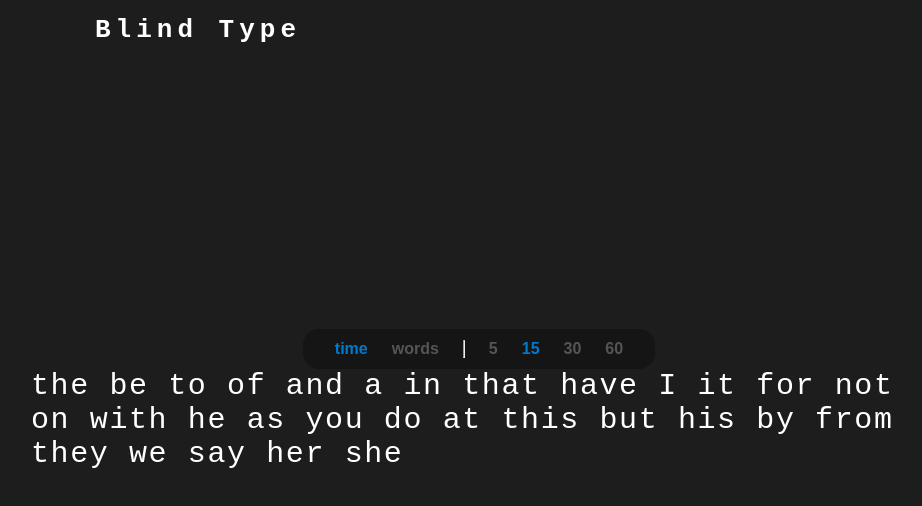
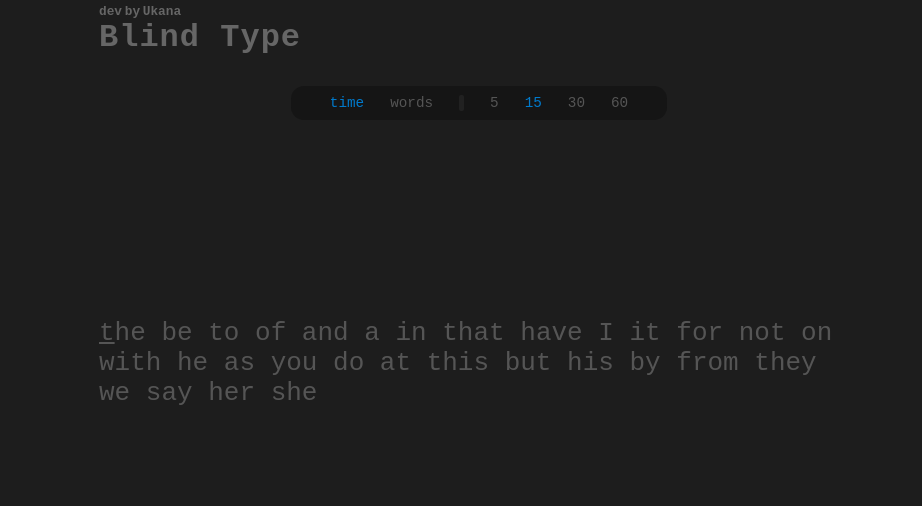
Before and after one commit to UkanaBastreet/blind-type, a React (Create React App) app: page / in a window 1280 px wide. Shown: the top 506 px of the page, without its empty margins (161-1083 px from the left). Built offline with nearby package versions, Linux system fonts and the light colour scheme.

Commit message:
add some styles

```diff
--- a/src/App.css
+++ b/src/App.css
@@ -2,6 +2,7 @@
   margin: 0;
   padding: 0;
   box-sizing: border-box;
+  font-family: monospace;
 }
 
 html,
@@ -14,36 +15,53 @@ body,
 
 .App {
   color: white;
-  font-family: monospace;
   letter-spacing: 0.1rem;
   background-color: #1d1d1d;
-  padding: 1% 15%;
+  padding: 0 20rem;
   position: relative;
   display: flex;
+  flex-direction: column;
   justify-content: center;
   align-items: center;
 }
 
 .Header {
   width: 100%;
-  position: absolute;
-  top: 0;
-  height: 60px;
-  display: flex;
-  align-items: center;
-  padding-left: 20%;
-  letter-spacing: 5px;
-}
-main{
-  width: 100%;
-}
-.home-page{
+  /* position: absolute;
+  top: 0; */
+  height: 5rem;
   display: flex;
   justify-content: center;
+  flex-direction: column;
+  font-size: 16px;
+  letter-spacing: 1px;
+  color: #666;
+
+  h1 {
+    font-weight: 900;
+  }
+
+  .description {
+    font-size: 0.8em;
+    letter-spacing: 0;
+    word-spacing: -5px;
+    font-weight: bold;
+  }
+}
+
+main {
+  width: 100%;
+  height: 100%;
+}
+
+.home-page {
+  height: 100%;
+  display: flex;
   flex-direction: column;
   align-items: center;
   position: relative;
 }
+
 h1 {}
 
 .text {
@@ -88,10 +106,3 @@ h1 {}
 .Letter.incorrect {}
 
 .Word.current>.Letter.done {}
-
-.text-field{
-  font-size: 30px;
-}
-.completed-text {
-  color: #007acc;
-}
--- a/src/components/GameField/GameField.scss
+++ b/src/components/GameField/GameField.scss
@@ -1,3 +1,7 @@
-.game-field{
-
+.game-field {
+  padding-bottom: 15rem;
+  width: 100%;
+  display: flex;
+  align-items: center;
+  flex: 1;
 }
--- a/src/components/GameField/GameField.tsx
+++ b/src/components/GameField/GameField.tsx
@@ -1,6 +1,6 @@
 import { FC, useCallback, useEffect } from "react";
 import { inputError } from "src/types/game.type";
-import { TextField } from "../TextField/TextField";
+import { TextField } from "./TextField/TextField";
 import "./GameField.scss";
 
 interface GameFieldProps {
--- /dev/null
+++ b/src/components/GameField/TextField/TextField.scss
@@ -0,0 +1,15 @@
+.text-field {
+  width: 100%;
+  letter-spacing: 0;
+  font-size: 2rem;
+  .pending-text {
+    color: #555;
+  }
+  .current-char {
+    color: #555;
+    text-decoration: underline;
+  }
+  .completed-text {
+    color: #007acc;
+  }
+}
--- a/src/components/TextField/TextField.tsx
+++ b/src/components/GameField/TextField/TextField.tsx
@@ -1,5 +1,6 @@
 import { FC } from "react";
 import { inputError } from "src/types/game.type";
+import './TextField.scss'
 
 interface TextFieldProps {
   text: string;
--- a/src/components/GamePanel/GamePanel.scss
+++ b/src/components/GamePanel/GamePanel.scss
@@ -1,21 +1,28 @@
 .game-panel {
   // top: -20rem;
   // position: absolute;
+  margin-top: 2rem;
   width: 40%;
   display: flex;
   background-color: #151515;
   border-radius: 1rem;
   justify-content: center;
-  padding: 0.7rem 2rem;
+  padding: 0.7rem 3rem;
   &,
-  div {
+  .types,
+  .variants {
     display: flex;
     width: fit-content;
-    gap: 1.5rem;
+    gap: 2rem;
+  }
+  .separator{
+    border-radius: 2px;
+    height: 100%;
+    background-color: #5553;
+    width: 5px;
   }
   .btn {
-    font-size: 1rem;
-    font-weight: 700;
+    font-size: 1.1rem;
     transition: 0.3s;
     border: none;
     outline: none;
--- a/src/components/GamePanel/GamePanel.tsx
+++ b/src/components/GamePanel/GamePanel.tsx
@@ -44,7 +44,7 @@ export const GamePanel: FC<GamePanelProps> = ({
           words
         </button>
       </div>
-      <hr />
+      <div className="separator"></div>
       <div className="variants">
         {variants[mode].map((v) => {
           const handler = () => {
--- a/src/components/GameResult/GameResultPanel/GameResultPanel.scss
+++ b/src/components/GameResult/GameResultPanel/GameResultPanel.scss
@@ -1,10 +1,14 @@
 .game-result-panel {
-    margin-top: 2rem;
+  margin-top: 2rem;
   display: flex;
   justify-content: center;
   gap: 5rem;
   flex: 1;
   .btn {
+    display: flex;
+    justify-content: center;align-items: center;
+    height: 50px;
+    width: 90px;
     background: transparent;
     border: none;
     outline: none;
@@ -17,5 +21,9 @@
         fill: #fff;
       }
     }
+    &:focus {
+      border: 2px solid#555;
+      border-radius: 5px;
+    }
   }
 }
--- a/src/store/slices/GameSlice.ts
+++ b/src/store/slices/GameSlice.ts
@@ -1,4 +1,4 @@
-import { createAsyncThunk, createSlice, PayloadAction } from "@reduxjs/toolkit";
+import { createSlice, PayloadAction } from "@reduxjs/toolkit";
 import {
   GameResultType,
   GameStatusType,
@@ -8,7 +8,6 @@ import {
   inputError,
 } from "src/types/game.type";
 import { getText } from "src/utils/getText";
-import { RootState } from "../store";
 
 interface GameState {
   index: number;
@@ -84,10 +83,15 @@ export const GameSlice = createSlice({
       state.results = null;
       state.startTime = null;
       state.status = "pending";
-      state.text = getText(state.mode, state.wordsCount, state.timeLimit);
+      // state.text = getText(state.mode, state.wordsCount, state.timeLimit);
     },
     next: (state) => {
+      state.index = 0;
+      state.errors = [];
+      state.results = null;
+      state.startTime = null;
       state.status = "pending";
+      state.text = getText(state.mode, state.wordsCount, state.timeLimit);
     },
     changeMode: (state, action: PayloadAction<GameModeType>) => {
       state.mode = action.payload;
@@ -102,9 +106,7 @@ export const GameSlice = createSlice({
       state.text = getText(state.mode, state.wordsCount, state.timeLimit);
     },
   },
-  extraReducers(builder) {
-
-  },
+  extraReducers(builder) {},
 });
 
 export default GameSlice.reducer;
--- a/src/ui/Header.tsx
+++ b/src/ui/Header.tsx
@@ -3,6 +3,7 @@ import { FC } from "react";
 export const Header: FC = () => {
   return (
     <header className="Header">
+      <span className="description">dev by Ukana</span>
       <h1>Blind Type</h1>
     </header>
   );
```
Also changed, not shown: src/components/GameField/TextField/Letter.tsx (renamed from src/components/TextField/Letter.tsx), src/components/GameField/TextField/Word.tsx (renamed from src/components/TextField/Word.tsx).
